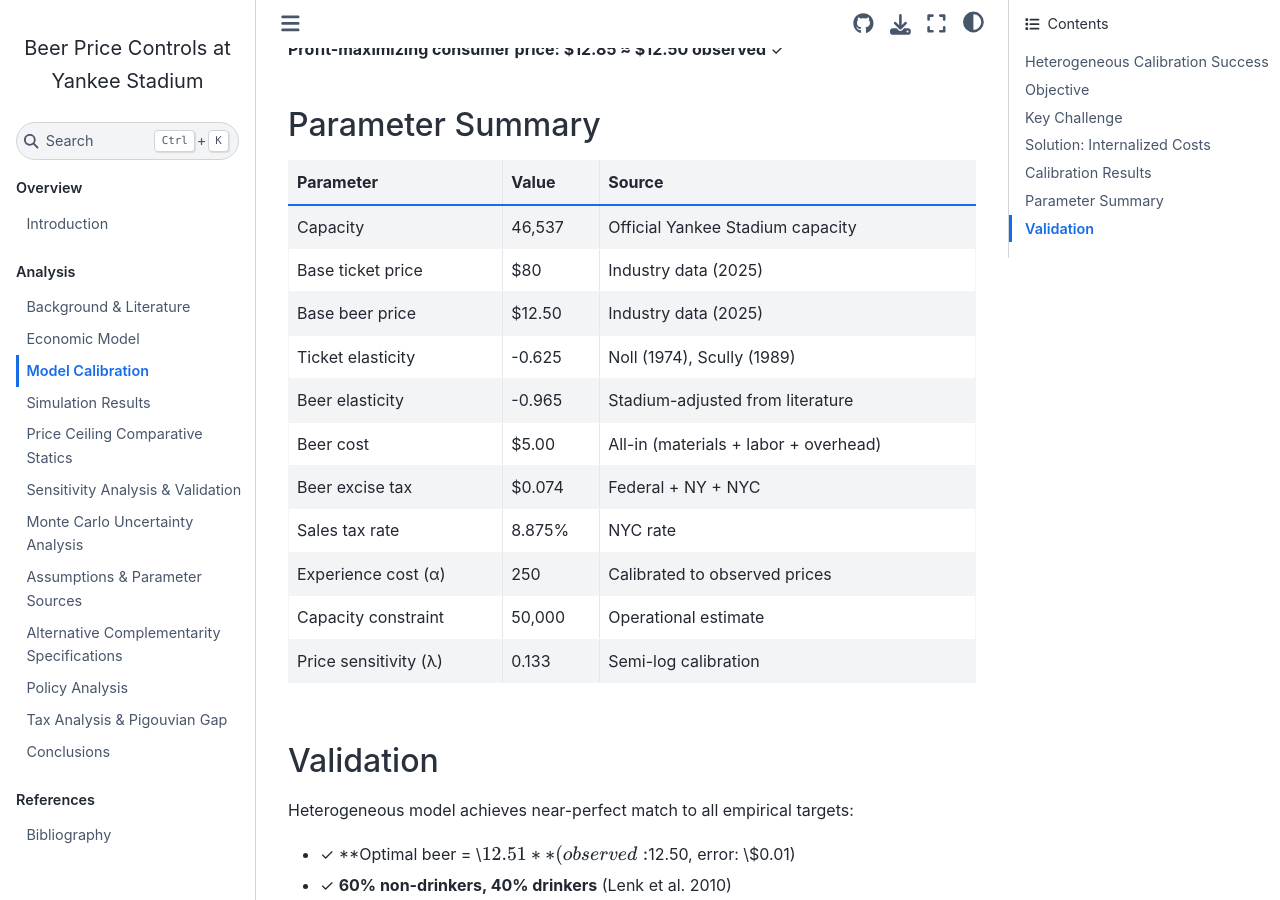
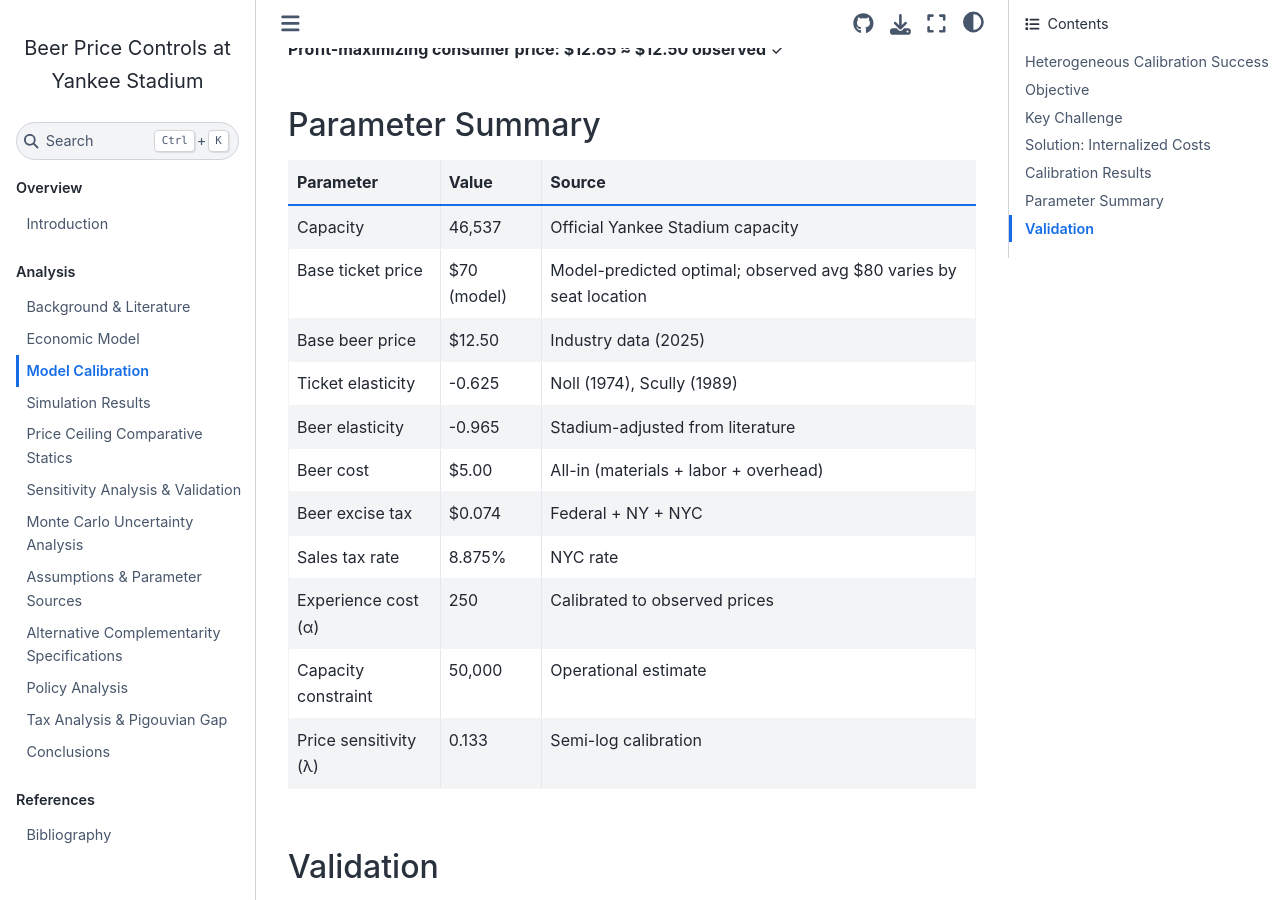
Before and after one commit to MaxGhenis/yankee-stadium-beer-price-controls, a Jupyter Book: the page built from docs/calibration.md, in a window 1280 px wide and 900 px high, scrolled down 1646 px. Built offline with Jupyter Book 1.0.4 settings and Sphinx 7.4.7 and the Sphinx Book theme 1.1.4, drawn with Linux system fonts in a browser that asks for light colours.

Commit message:
Use model-predicted baseline throughout
- Baseline: $70 tickets (model optimal), $12.50 beer
- Calibration notes observed ticket avg $80 (varies by seat)
- Policy comparisons now use consistent model equilibrium

🤖 Generated with Claude Code (https://claude.com/claude-code)

Co-Authored-By: Claude <noreply@anthropic.com>

```diff
--- a/docs/calibration.md
+++ b/docs/calibration.md
@@ -50,7 +50,7 @@ As monopolist, stadium internalizes these because they affect future profits.
 | Parameter | Value | Source |
 |-----------|-------|--------|
 | Capacity | 46,537 | Official Yankee Stadium capacity |
-| Base ticket price | \$80 | Industry data (2025) |
+| Base ticket price | \$70 (model) | Model-predicted optimal; observed avg \$80 varies by seat location |
 | Base beer price | \$12.50 | Industry data (2025) |
 | Ticket elasticity | -0.625 | Noll (1974), Scully (1989) |
 | Beer elasticity | -0.965 | Stadium-adjusted from literature |
```
